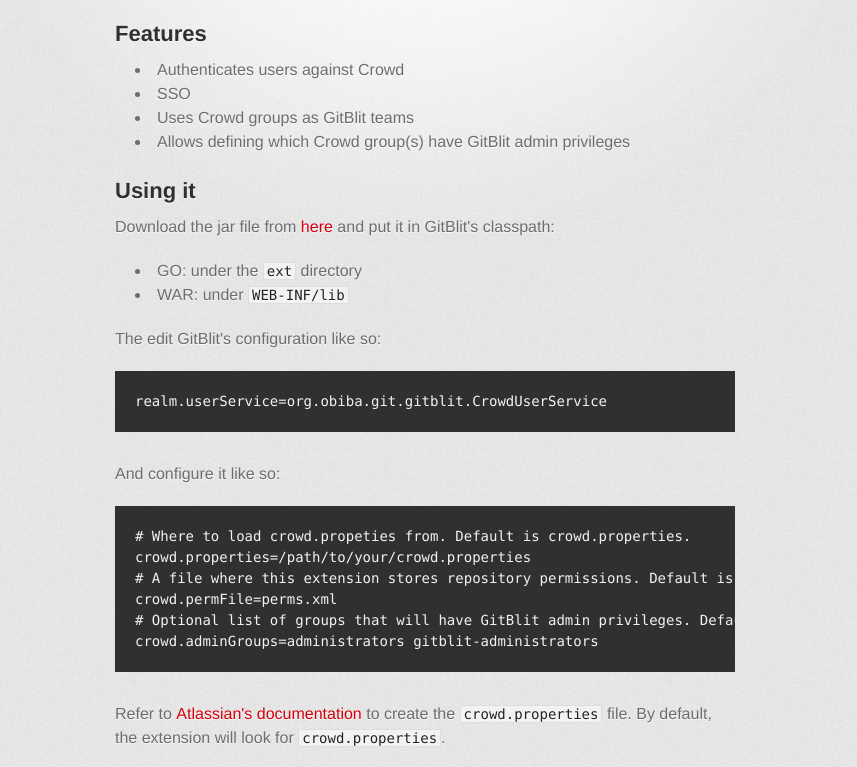
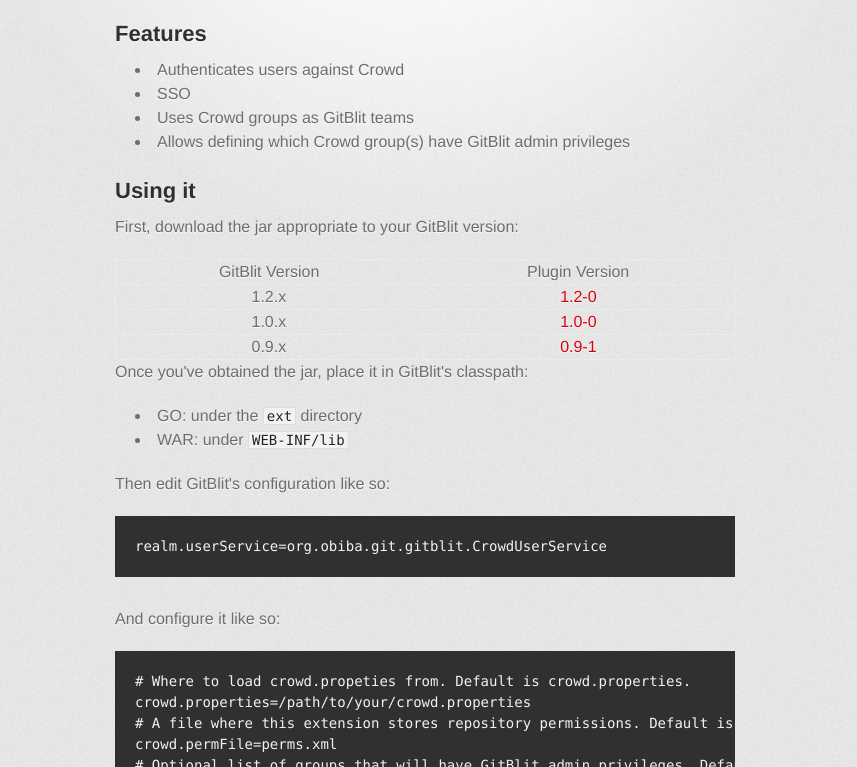
Before and after one commit to plaflamme/gitblit-crowd, a plain HTML site: page index.html in a window 1280 px wide. Shown: the part 346-1113 px from the top of the page, without its empty margins (215-1072 px from the left). Drawn offline with Linux system fonts and the light colour scheme; a web font is replaced by a local one.

Commit message:
Added download links and latest version

```diff
--- a/index.html
+++ b/index.html
@@ -23,8 +23,6 @@
         </header>
 
         <section id="downloads" class="clearfix">
-          <a href="https://github.com/plaflamme/gitblit-crowd/zipball/master" id="download-zip" class="button"><span>Download .zip</span></a>
-          <a href="https://github.com/plaflamme/gitblit-crowd/tarball/master" id="download-tar-gz" class="button"><span>Download .tar.gz</span></a>
           <a href="https://github.com/plaflamme/gitblit-crowd" id="view-on-github" class="button"><span>View on GitHub</span></a>
         </section>
 
@@ -42,15 +40,43 @@
 <li>SSO</li>
 <li>Uses Crowd groups as GitBlit teams</li>
 <li>Allows defining which Crowd group(s) have GitBlit admin privileges</li>
-</ul><h2>Using it</h2>
+</ul>
 
-<p>Download the jar file from <a href="https://github.com/plaflamme/gitblit-crowd/downloads">here</a> and put it in GitBlit's classpath:</p>
+<h2>Using it</h2>
+
+<p>First, download the jar appropriate to your GitBlit version:</p>
+<table>
+  <thead>
+    <tr>
+      <th>GitBlit Version</th>
+      <th>Plugin Version</th>
+    </tr>
+  </thead>
+  <tbody>
+    <tr>
+      <td>1.2.x</td>
+      <td><a href="downloads/gitblit-crowd-1.2-0-jar-with-dependencies.jar">1.2-0</a></td>
+    </tr>
+    <tr>
+      <td>1.0.x</td>
+      <td><a href="https://github.com/downloads/plaflamme/gitblit-crowd/gitblit-crowd-1.0-0-jar-with-dependencies.jar">1.0-0</a></td>
+    </tr>
+    <tr>
+      <td>0.9.x</td>
+      <td><a href="https://github.com/downloads/plaflamme/gitblit-crowd/gitblit-crowd-0.9-1-jar-with-dependencies.jar">0.9-1</a></td>
+    </tr>
+  </tbody>
+</table>
+
+<p>Once you've obtained the jar, place it in GitBlit's classpath:</p>
 
 <ul>
 <li>GO: under the <code>ext</code> directory</li>
 <li>WAR: under <code>WEB-INF/lib</code>
 </li>
-</ul><p>The edit GitBlit's configuration like so:</p>
+</ul>
+
+<p>Then edit GitBlit's configuration like so:</p>
 
 <pre><code>realm.userService=org.obiba.git.gitblit.CrowdUserService
 </code></pre>
@@ -87,7 +113,7 @@ crowd.adminGroups=administrators gitblit-administrators
         </section>
 
         <footer>
-          Gitblit Crowd is maintained by <a href="https://github.com/plaflamme">plaflamme</a><br>
+          Gitblit Crowd is maintained by <a href="https://github.com/plaflamme">Philippe Laflamme</a><br>
           This page was generated by <a href="http://pages.github.com">GitHub Pages</a>. Tactile theme by <a href="http://twitter.com/jasonlong">Jason Long</a>.
         </footer>
 
```
Also changed, not shown: 1 other file.
